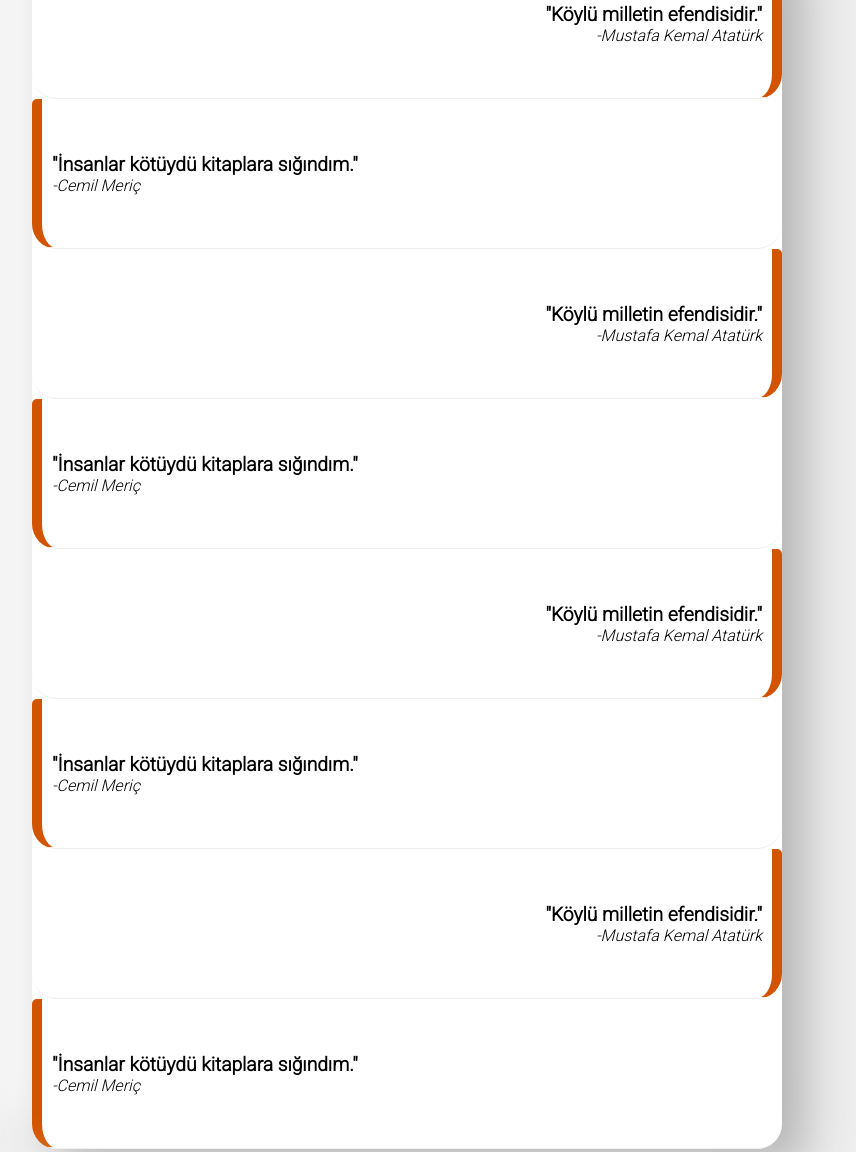
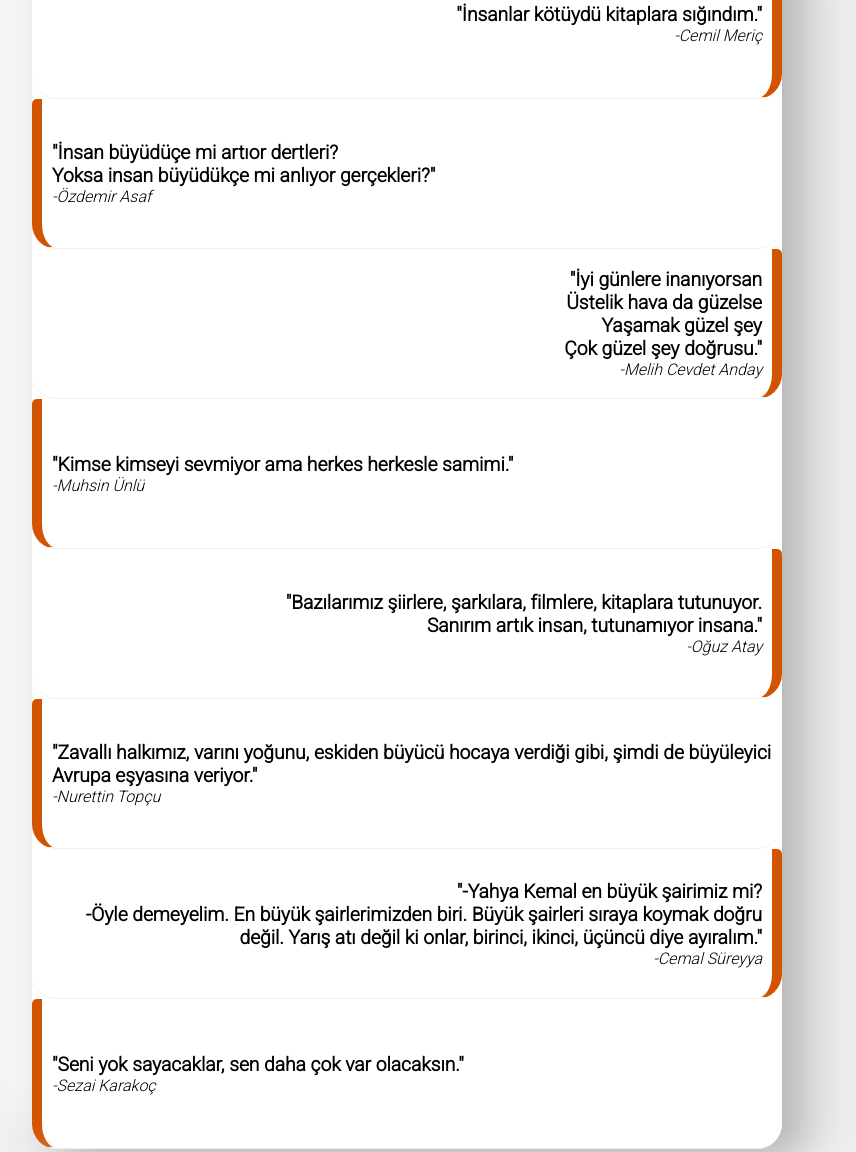
Before and after one commit to n0xm1les/heyoned, a plain HTML site: page index.html in a window 1280 px wide. Shown: the part 5007-6159 px from the top of the page, without its empty margins (233-1089 px from the left). Drawn offline with nearby package versions, Linux system fonts and the light colour scheme; a web font is replaced by a local one.

Commit message:
Alıntılar Eklendi

```diff
--- a/index.html
+++ b/index.html
@@ -72,36 +72,36 @@
 
             <div class="quote-wrapper">
                 <div class="quote quote-right">
-                    <p class="quote-content">"Köylü milletin efendisidir."</p>
-                    <em class="quote-owner">-Mustafa Kemal Atatürk</em>
-                </div>
-                <div class="quote quote-left">
                     <p class="quote-content">"İnsanlar kötüydü kitaplara sığındım."</p>
                     <em class="quote-owner">-Cemil Meriç</em>
                 </div>
+                <div class="quote quote-left">
+                    <p class="quote-content">"İnsan büyüdüçe mi artıor dertleri? <br> Yoksa insan büyüdükçe mi anlıyor gerçekleri?"</p>
+                    <em class="quote-owner">-Özdemir Asaf</em>
+                </div>
                 <div class="quote quote-right">
-                    <p class="quote-content">"Köylü milletin efendisidir."</p>
-                    <em class="quote-owner">-Mustafa Kemal Atatürk</em>
+                    <p class="quote-content">"İyi günlere inanıyorsan <br> Üstelik hava da güzelse <br> Yaşamak güzel şey <br> Çok güzel şey doğrusu."</p>
+                    <em class="quote-owner">-Melih Cevdet Anday</em>
                 </div>
                 <div class="quote quote-left">
-                    <p class="quote-content">"İnsanlar kötüydü kitaplara sığındım."</p>
-                    <em class="quote-owner">-Cemil Meriç</em>
+                    <p class="quote-content">"Kimse kimseyi sevmiyor ama herkes herkesle samimi."</p>
+                    <em class="quote-owner">-Muhsin Ünlü</em>
                 </div>
                 <div class="quote quote-right">
-                    <p class="quote-content">"Köylü milletin efendisidir."</p>
-                    <em class="quote-owner">-Mustafa Kemal Atatürk</em>
+                    <p class="quote-content">"Bazılarımız şiirlere, şarkılara, filmlere, kitaplara tutunuyor.<br>Sanırım artık insan, tutunamıyor insana."</p>
+                    <em class="quote-owner">-Oğuz Atay</em>
                 </div>
                 <div class="quote quote-left">
-                    <p class="quote-content">"İnsanlar kötüydü kitaplara sığındım."</p>
-                    <em class="quote-owner">-Cemil Meriç</em>
+                    <p class="quote-content">"Zavallı halkımız, varını yoğunu, eskiden büyücü hocaya verdiği gibi, şimdi de büyüleyici Avrupa eşyasına veriyor."</p>
+                    <em class="quote-owner">-Nurettin Topçu</em>
                 </div>
                 <div class="quote quote-right">
-                    <p class="quote-content">"Köylü milletin efendisidir."</p>
-                    <em class="quote-owner">-Mustafa Kemal Atatürk</em>
+                    <p class="quote-content">"-Yahya Kemal en büyük şairimiz mi?<br>-Öyle demeyelim. En büyük şairlerimizden biri. Büyük şairleri sıraya koymak doğru değil. Yarış atı değil ki onlar, birinci, ikinci, üçüncü diye ayıralım."</p>
+                    <em class="quote-owner">-Cemal Süreyya</em>
                 </div>
                 <div class="quote quote-left">
-                    <p class="quote-content">"İnsanlar kötüydü kitaplara sığındım."</p>
-                    <em class="quote-owner">-Cemil Meriç</em>
+                    <p class="quote-content">"Seni yok sayacaklar, sen daha çok var olacaksın."</p>
+                    <em class="quote-owner">-Sezai Karakoç</em>
                 </div>
             </div>
         </section>
--- a/style.css
+++ b/style.css
@@ -315,6 +315,14 @@ section#aboutme {
     position: relative;
 }
 
+@media only screen and (min-width: 1350px) {
+    section#aboutme {width: 1250px;}
+}
+
+@media only screen and (min-width: 1050px) and (max-width: 1350px) {
+    section#aboutme {width: 1000px;}
+}
+
 #me {
     display: flex;
     flex-direction: row;
@@ -367,7 +375,7 @@ section#aboutme {
 #social-wrapper {
     width: 100%;
     height: 50px;
-    margin: 15px 0 5px 0;
+    margin: 20px 0 5px 0;
     display: flex;
     flex-direction: row;
     flex-wrap: nowrap;
```
